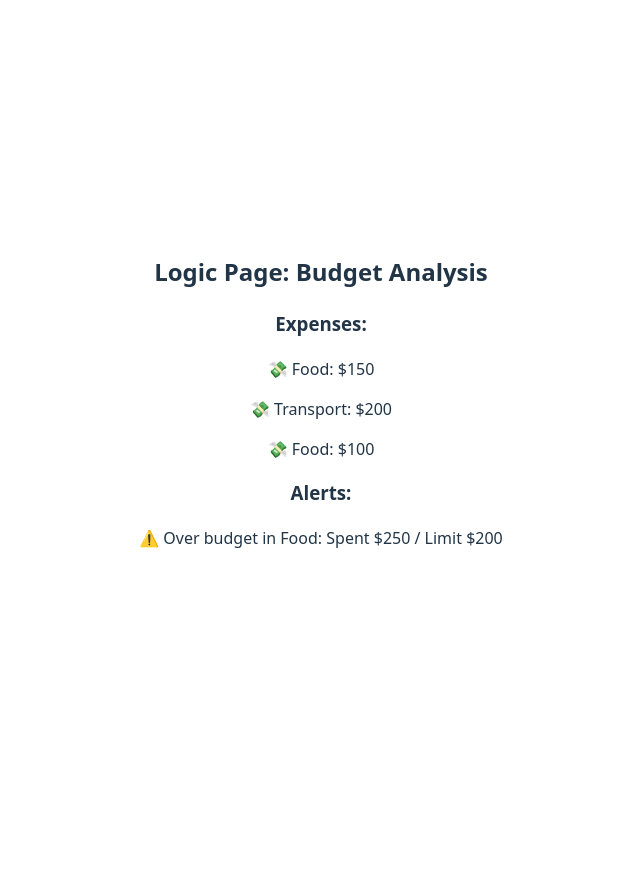
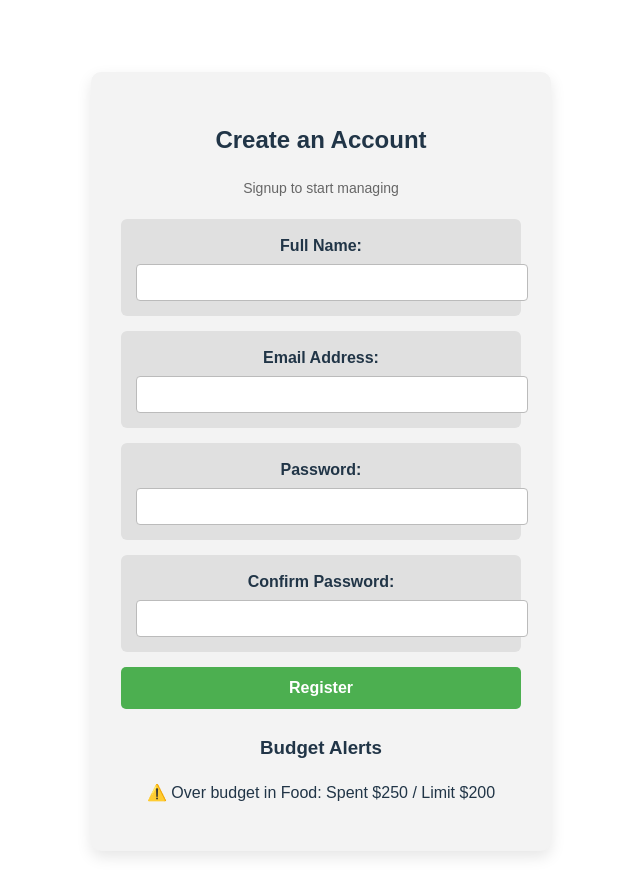
Before and after one commit to M-Waleed-Ahmad/BudgetBuddy, a React (Vite) app in the folder frontend/: page /login in a window 1280 px wide. Shown: the top 896 px of the page, without its empty margins (319-959 px from the left). Before the commit the page ends 800 px from the top, so only its background shows below. Built offline with nearby package versions, Linux system fonts and the light colour scheme.

Commit message:
login work

```diff
--- a/frontend/src/pages/login.jsx
+++ b/frontend/src/pages/login.jsx
@@ -1,11 +1,33 @@
 import React, { useEffect, useState } from 'react';
+import '../styles/login.css';
 
-const LogicPage = () => {
+const Login = () => {
   const [expenses, setExpenses] = useState([]);
   const [budgets, setBudgets] = useState([]);
   const [alerts, setAlerts] = useState([]);
 
-  // Sample dummy data
+  const [formData, setFormData] = useState({
+    fullName: '',
+    email: '',
+    password: '',
+    confirmPassword: '',
+  });
+
+  const handleChange = (e) => {
+    setFormData({ ...formData, [e.target.name]: e.target.value });
+  };
+
+  const handleSubmit = (e) => {
+    e.preventDefault();
+
+    if (formData.password !== formData.confirmPassword) {
+      alert("❌ Passwords do not match!");
+      return;
+    }
+
+    console.log("✅ Form Submitted:", formData);
+  };
+
   useEffect(() => {
     const dummyExpenses = [
       { amount: 150, category: 'Food' },
@@ -22,17 +44,14 @@ const LogicPage = () => {
     setBudgets(dummyBudgets);
   }, []);
 
-  // Logic to calculate totals and check budget limits
   useEffect(() => {
     const totals = {};
     const newAlerts = [];
 
-    // Calculate total per category
     expenses.forEach(exp => {
       totals[exp.category] = (totals[exp.category] || 0) + exp.amount;
     });
 
-    // Compare against budgets
     budgets.forEach(budget => {
       const spent = totals[budget.category] || 0;
       if (spent > budget.limit) {
@@ -46,26 +65,70 @@ const LogicPage = () => {
   }, [expenses, budgets]);
 
   return (
-    <div className="p-6 max-w-xl mx-auto bg-white rounded-xl shadow-md space-y-4">
-      <h2 className="text-xl font-bold">Logic Page: Budget Analysis</h2>
+    <div className="login-page">
+      <div className="register-container">
+        <h2>Create an Account</h2>
+        <p className="subheading">Signup to start managing</p>
 
-      <div>
-        <h3 className="font-semibold">Expenses:</h3>
-        {expenses.map((exp, index) => (
-          <p key={index}>💸 {exp.category}: ${exp.amount}</p>
-        ))}
-      </div>
+        <form onSubmit={handleSubmit} className="register-form">
+          <div className="input-container">
+            <label>Full Name:</label>
+            <input
+              type="text"
+              name="fullName"
+              value={formData.fullName}
+              onChange={handleChange}
+              required
+            />
+          </div>
 
-      <div>
-        <h3 className="font-semibold">Alerts:</h3>
-        {alerts.length > 0 ? (
-          alerts.map((alert, index) => <p key={index}>{alert}</p>)
-        ) : (
-          <p>✅ All categories are within budget.</p>
-        )}
+          <div className="input-container">
+            <label>Email Address:</label>
+            <input
+              type="email"
+              name="email"
+              value={formData.email}
+              onChange={handleChange}
+              required
+            />
+          </div>
+
+          <div className="input-container">
+            <label>Password:</label>
+            <input
+              type="password"
+              name="password"
+              value={formData.password}
+              onChange={handleChange}
+              required
+            />
+          </div>
+
+          <div className="input-container">
+            <label>Confirm Password:</label>
+            <input
+              type="password"
+              name="confirmPassword"
+              value={formData.confirmPassword}
+              onChange={handleChange}
+              required
+            />
+          </div>
+
+          <button type="submit">Register</button>
+        </form>
+
+        <div className="alerts-section">
+          <h3>Budget Alerts</h3>
+          {alerts.length > 0 ? (
+            alerts.map((alert, index) => <p key={index}>{alert}</p>)
+          ) : (
+            <p className="success">✅ All categories are within budget.</p>
+          )}
+        </div>
       </div>
     </div>
   );
 };
 
-export default LogicPage;
+export default Login;
--- /dev/null
+++ b/frontend/src/styles/login.css
@@ -0,0 +1,69 @@
+.login-page {
+    display: flex;
+    justify-content: center;
+    padding: 40px;
+    font-family: sans-serif;
+  }
+
+  .register-container {
+    background-color: #f3f3f3;
+    padding: 30px;
+    border-radius: 10px;
+    width: 400px;
+    box-shadow: 0 6px 15px rgba(0, 0, 0, 0.1);
+  }
+
+  .subheading {
+    font-size: 14px;
+    color: #666;
+    margin-bottom: 20px;
+    text-align: center;
+  }
+
+  .register-form {
+    display: flex;
+    flex-direction: column;
+  }
+
+  .input-container {
+    background-color: #e0e0e0; /* light grey */
+    padding: 15px;
+    border-radius: 6px;
+    margin-bottom: 15px;
+  }
+
+  .input-container label {
+    font-weight: bold;
+    display: block;
+    margin-bottom: 6px;
+  }
+
+  .input-container input {
+    width: 100%;
+    padding: 10px;
+    border: 1px solid #bbb;
+    border-radius: 4px;
+  }
+
+  button[type="submit"] {
+    padding: 12px;
+    background-color: #4caf50;
+    color: white;
+    font-weight: bold;
+    border: none;
+    border-radius: 5px;
+    cursor: pointer;
+  }
+
+  button[type="submit"]:hover {
+    background-color: #45a049;
+  }
+
+  .alerts-section {
+    margin-top: 25px;
+  }
+
+  .success {
+    color: green;
+    font-weight: bold;
+  }
```
